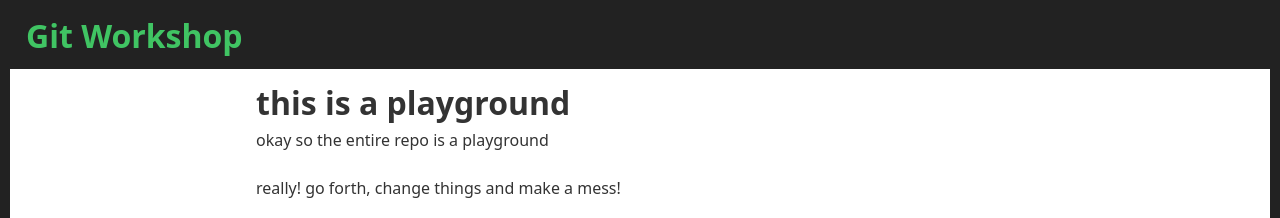
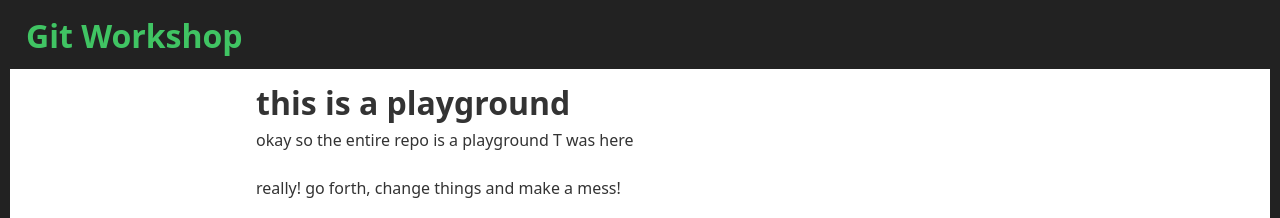
Before and after one commit to elisabethirgens/booster2024-git-workshop, an Eleventy site: page stuff/index.md in a window 1280 px wide. Shown: the top 218 px of the page. Built offline with nearby package versions, Linux system fonts and the light colour scheme; Eleventy itself is replaced by a stand-in of ours; files that its build step writes are made by us from their sources.

Commit message:
the famous line 7

```diff
--- a/stuff/index.md
+++ b/stuff/index.md
@@ -4,7 +4,7 @@
 
 <h1>this is a playground</h1>
 
-okay so the entire repo is a playground
+okay so the entire repo is a playground T was here
 
 really! go forth, change things and make a mess!
 
```
